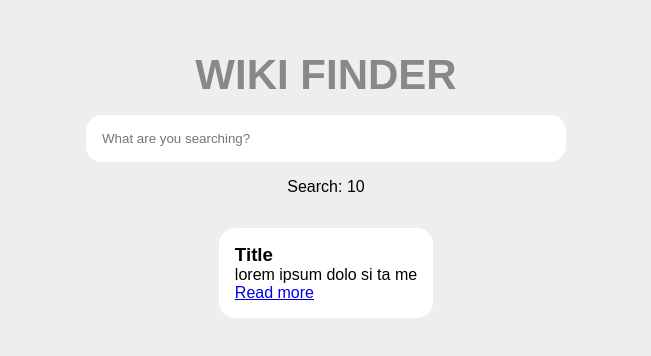
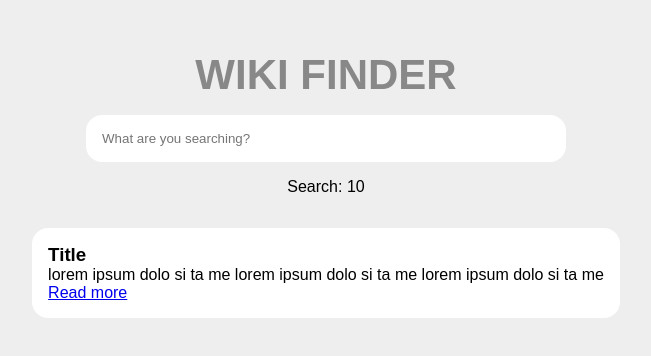
Before and after one commit to PJMantoss/wiki_finder, a React (Create React App) app: page / in a window 1280 px wide. Shown: the part 208-564 px from the top of the page, without its empty margins (314-965 px from the left). Built offline with nearby package versions, Linux system fonts and the light colour scheme.

Commit message:
update App

```diff
--- a/src/App.js
+++ b/src/App.js
@@ -13,7 +13,7 @@ function App() {
       <div className='results'>
         <div className='result'>
           <h3>Title</h3>
-          <p>lorem ipsum dolo si ta me</p>
+          <p>lorem ipsum dolo si ta me lorem ipsum dolo si ta me lorem ipsum dolo si ta me</p>
           <a href='#'>Read more</a>
         </div>
       </div>
```
